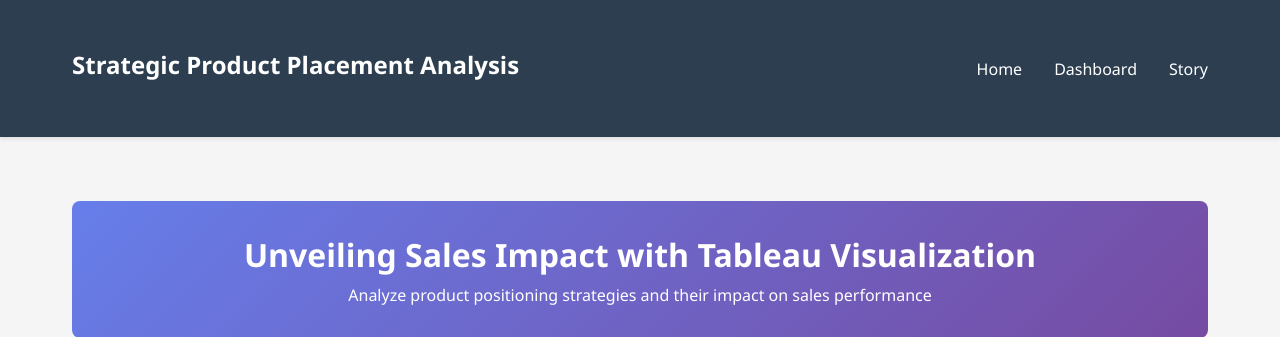
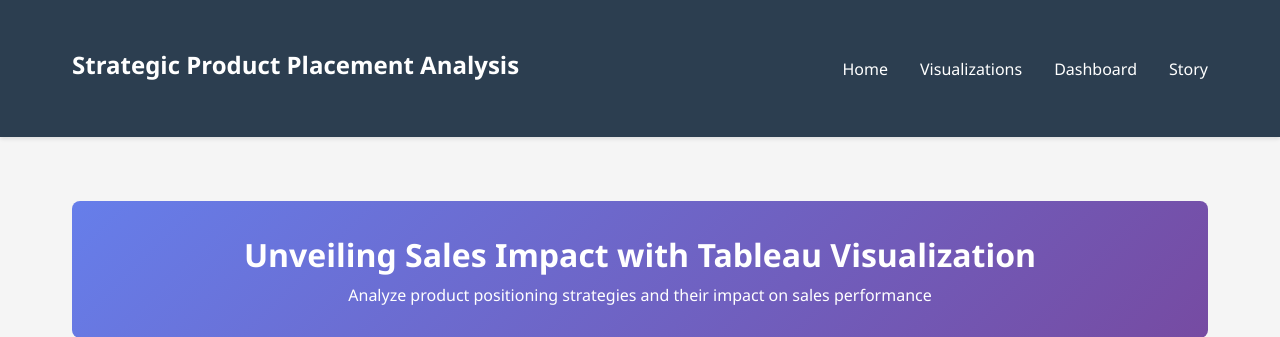
Before and after one commit to somya-sahu/Strategic-Product-Placement-Analysis-Unveiling-Sales-Impact-with-Tableau-Visualization, a Flask app: page / in a window 1280 px wide. Shown: the top 337 px of the page. Run offline with Flask 3, Linux system fonts and the light colour scheme.

Commit message:
chore : added visualizations

```diff
--- a/flask_app/app.py
+++ b/flask_app/app.py
@@ -11,6 +11,15 @@ DATA_PATH = os.path.join(os.path.dirname(__file__), '..', 'data', 'prepared_data
 def index():
     """Main dashboard page"""
     return render_template('index.html')
+
+
+
+@app.route("/visualizations")
+def visualizations():
+    return render_template("visualizations.html")
+
+
+
 
 @app.route('/dashboard')
 def dashboard():
--- a/flask_app/templates/index.html
+++ b/flask_app/templates/index.html
@@ -12,6 +12,7 @@
             <h1>Strategic Product Placement Analysis</h1>
             <ul class="nav-links">
                 <li><a href="/">Home</a></li>
+                <li><a href="/visualizations">Visualizations</a></li>
                 <li><a href="/dashboard">Dashboard</a></li>
                 <li><a href="/story">Story</a></li>
             </ul>
```
